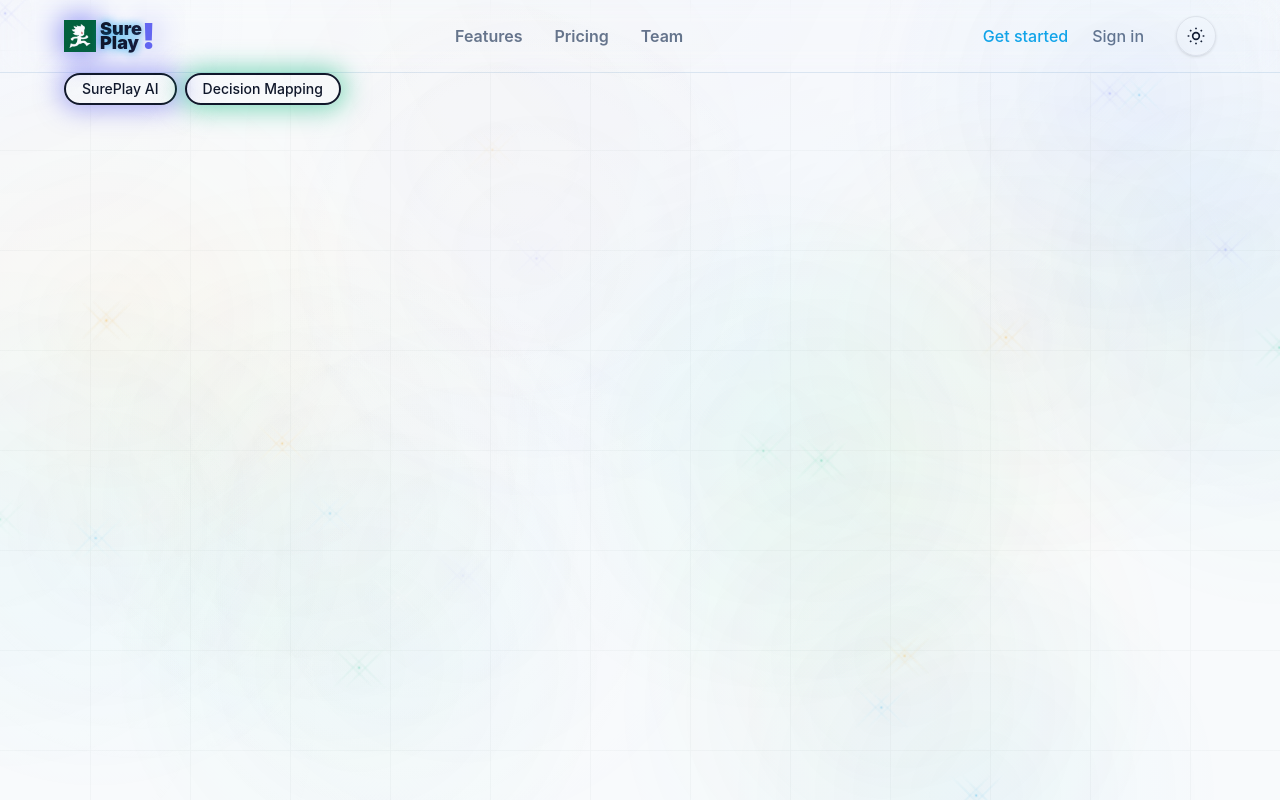
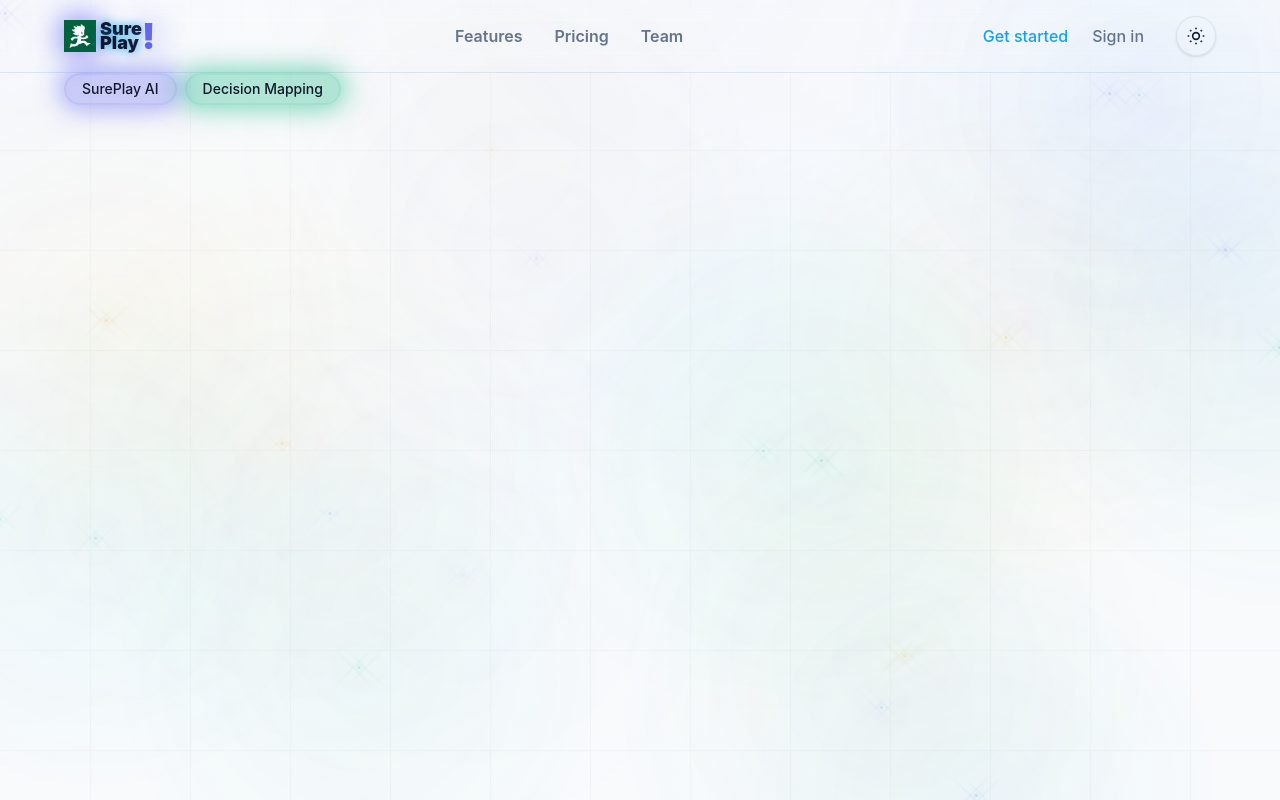
Before and after one commit to GioMarcolla/sure-x, a Next.js app: page / in a window 1280 px wide. Built offline with nearby package versions, Linux system fonts and the light colour scheme; no server answers.

Commit message:
Changed CSS which breaks on prod. JIT causes broken CSS to 'work' on dev

```diff
--- a/src/components/SurePill.tsx
+++ b/src/components/SurePill.tsx
@@ -1,7 +1,15 @@
 import { cn } from '@/lib/tailwind.utils';
 import { FC, HTMLAttributes, ReactElement } from 'react';
 
-const COLOR_MAP: Record<string, string> = {
+const TINT_MAP: Record<string, string> = {
+    primary: 'bg-(--accent)/30 border-(--accent)/10',
+    strong: 'bg-(--accent-strong)/30 border-(--accent-strong)/10',
+    warm: 'bg-(--accent-warm)/30 border-(--accent-warm)/10',
+    mint: 'bg-(--accent-mint)/30 border-(--accent-mint)/10',
+    contrast: 'bg-(--accent-contrast)/30 border-(--accent-contrast)/10',
+};
+
+const GLOW_MAP: Record<string, string> = {
     primary: '--accent',
     strong: '--accent-strong',
     warm: '--accent-warm',
@@ -31,12 +39,12 @@ const SurePill: FC<SurePillProps> = ({
         <span
             className={cn(
                 'flex flex-row justify-between rounded-full border-2 px-4 py-1 backdrop-blur-sm backdrop-opacity-10',
-                `bg-(${COLOR_MAP[tint]})/30 border-(${COLOR_MAP[tint]})/10 text-(--ink)`,
+                TINT_MAP[tint],
                 className
             )}
             style={{
                 boxShadow: glow
-                    ? `0 0 ${GLOW_SIZE} ${GLOW_OFFSET} color-mix(in srgb, var(${COLOR_MAP[tint]}) 50%, transparent)`
+                    ? `0 0 ${GLOW_SIZE} ${GLOW_OFFSET} color-mix(in srgb, var(${GLOW_MAP[tint]}) 50%, transparent)`
                     : undefined,
             }}
             {...props}
```
